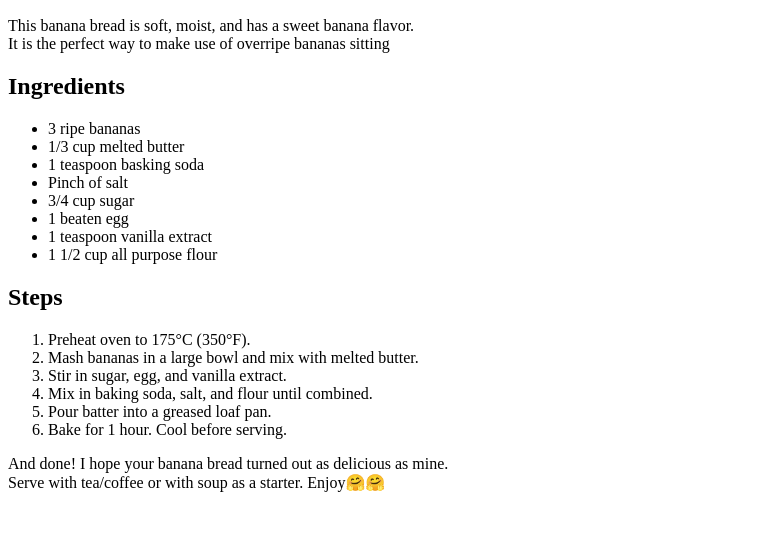
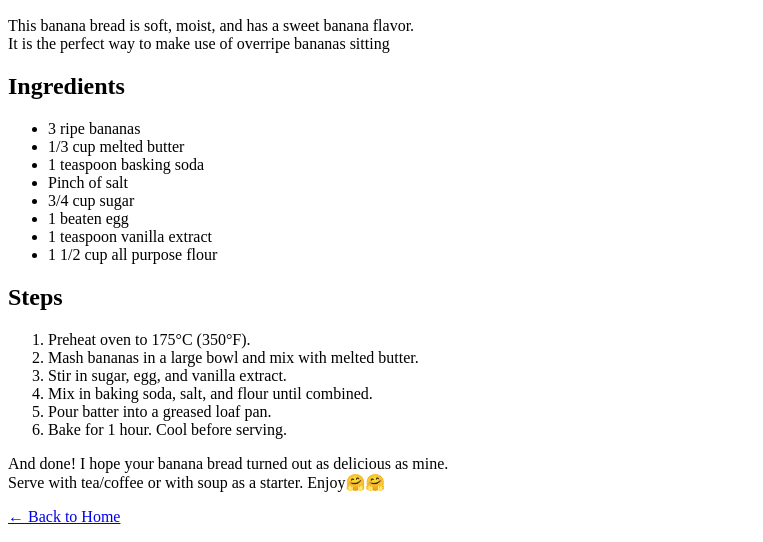
Before and after one commit to Syprose-K/odin-recipes, a plain HTML site: page recipes/banana_bread.html in a window 1280 px wide. Shown: the part 383-925 px from the top of the page, without its empty margins (0-763 px from the left). Before the commit the page ends 891 px from the top, so only its background shows below. Drawn offline with Linux system fonts and the light colour scheme.

Commit message:
Added back to home button in every recipe.<p>   <a href=index.html>← Back to Home</a> </p>

```diff
--- a/recipes/banana_bread.html
+++ b/recipes/banana_bread.html
@@ -35,5 +35,11 @@
 
   <p>And done! I hope your banana bread turned out as delicious as mine.<br>
   Serve with tea/coffee or with soup as a starter. Enjoy🤗🤗</p>
+
+
+<p>
+  <a href="index.html">← Back to Home</a>
+</p>
+
 </body>
 </html>
```
Also changed, not shown: recipes/chapati.html (+4 -0 lines), recipes/creamy_spinach.html (+6 -0 lines), recipes/fried_plantain.html (+6 -0 lines), recipes/mandazi.html (+5 -0 lines), recipes/masala_tea.html (+5 -0 lines).
